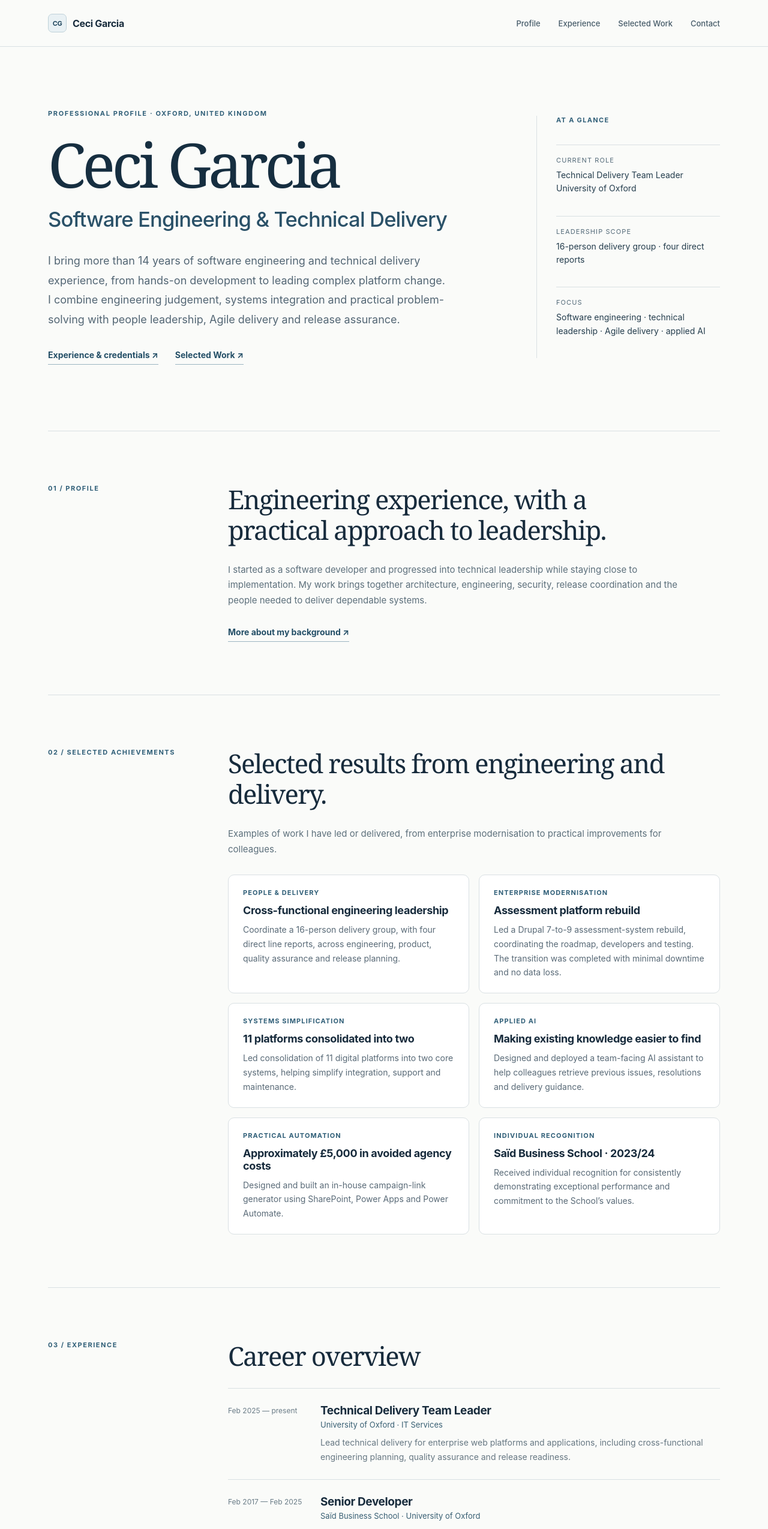
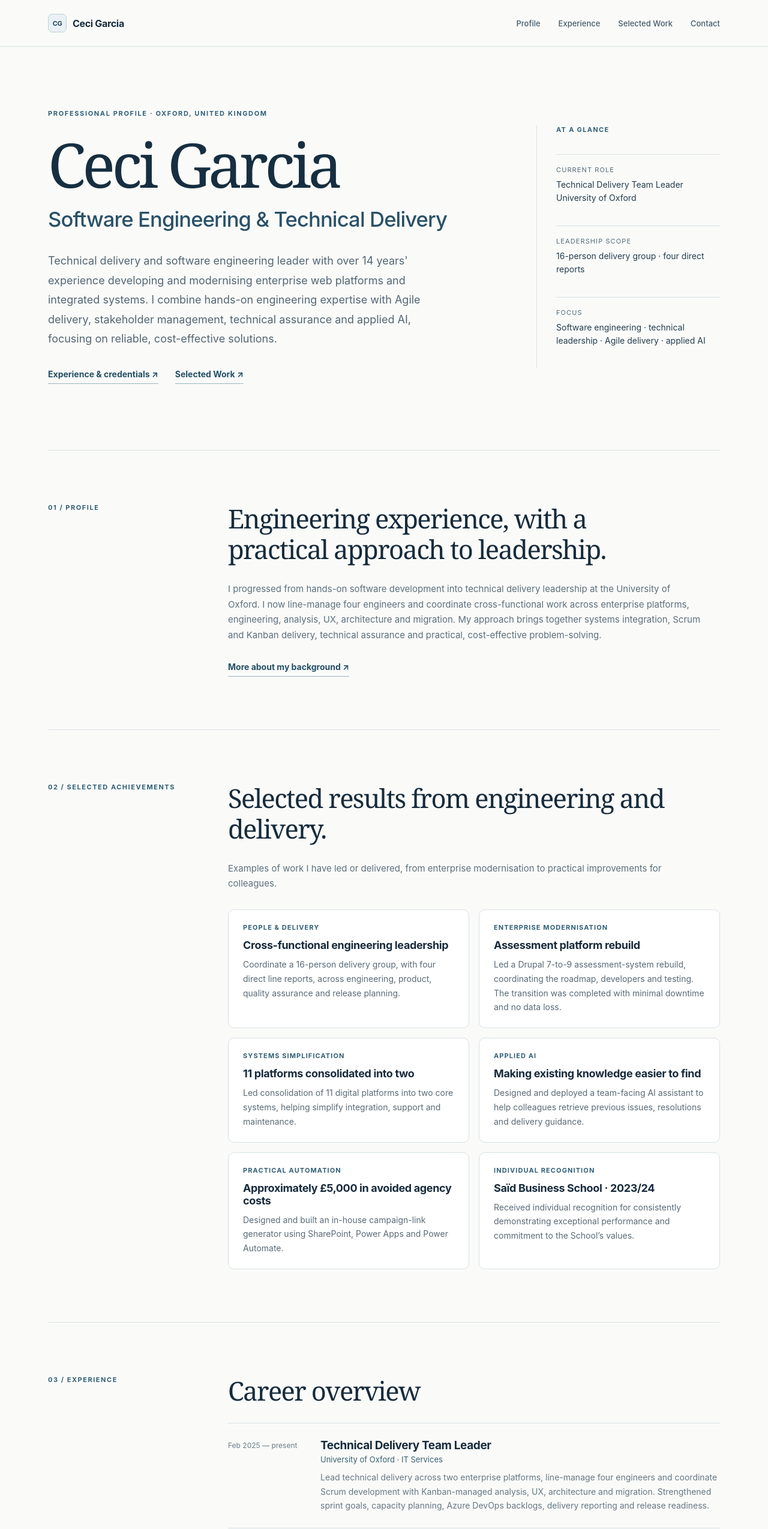
Before and after one commit to CeciG21/cg-website, a Next.js app: page / in a window 1280 px wide. Shown: the top 2549 px of the page at 60% size. Built offline with nearby package versions, Linux system fonts and the light colour scheme.

Commit message:
content: align homepage profile and delivery leadership with revised CV

```diff
--- a/app/page.tsx
+++ b/app/page.tsx
@@ -6,7 +6,7 @@ const experience = [
     period: "Feb 2025 — present",
     title: "Technical Delivery Team Leader",
     organisation: "University of Oxford · IT Services",
-    description: "Lead technical delivery for enterprise web platforms and applications, including cross-functional engineering planning, quality assurance and release readiness.",
+    description: "Lead technical delivery across two enterprise platforms, line-manage four engineers and coordinate Scrum development with Kanban-managed analysis, UX, architecture and migration. Strengthened sprint goals, capacity planning, Azure DevOps backlogs, delivery reporting and release readiness.",
   },
   {
     period: "Feb 2017 — Feb 2025",
@@ -102,7 +102,7 @@ export default function Home() {
           <p className="cv-eyebrow">Professional profile · Oxford, United Kingdom</p>
           <h1 id="cv-name">Ceci Garcia</h1>
           <p className="cv-role">Software Engineering &amp; Technical Delivery</p>
-          <p className="cv-lede">I bring more than 14 years of software engineering and technical delivery experience, from hands-on development to leading complex platform change. I combine engineering judgement, systems integration and practical problem-solving with people leadership, Agile delivery and release assurance.</p>
+          <p className="cv-lede">Technical delivery and software engineering leader with over 14 years&apos; experience developing and modernising enterprise web platforms and integrated systems. I combine hands-on engineering expertise with Agile delivery, stakeholder management, technical assurance and applied AI, focusing on reliable, cost-effective solutions.</p>
           <div className="cv-actions">
             <Link className="cv-text-link" href="/about/">Experience &amp; credentials ↗</Link>
             <Link className="cv-text-link" href="/projects/">Selected Work ↗</Link>
@@ -121,7 +121,7 @@ export default function Home() {
           <span className="cv-section-label">01 / Profile</span>
           <div>
             <h2 className="cv-section-title">Engineering experience, with a practical approach to leadership.</h2>
-            <p className="cv-section-intro">I started as a software developer and progressed into technical leadership while staying close to implementation. My work brings together architecture, engineering, security, release coordination and the people needed to deliver dependable systems.</p>
+            <p className="cv-section-intro">I progressed from hands-on software development into technical delivery leadership at the University of Oxford. I now line-manage four engineers and coordinate cross-functional work across enterprise platforms, engineering, analysis, UX, architecture and migration. My approach brings together systems integration, Scrum and Kanban delivery, technical assurance and practical, cost-effective problem-solving.</p>
             <Link href="/about/" className="cv-text-link">More about my background ↗</Link>
           </div>
         </div>
```
